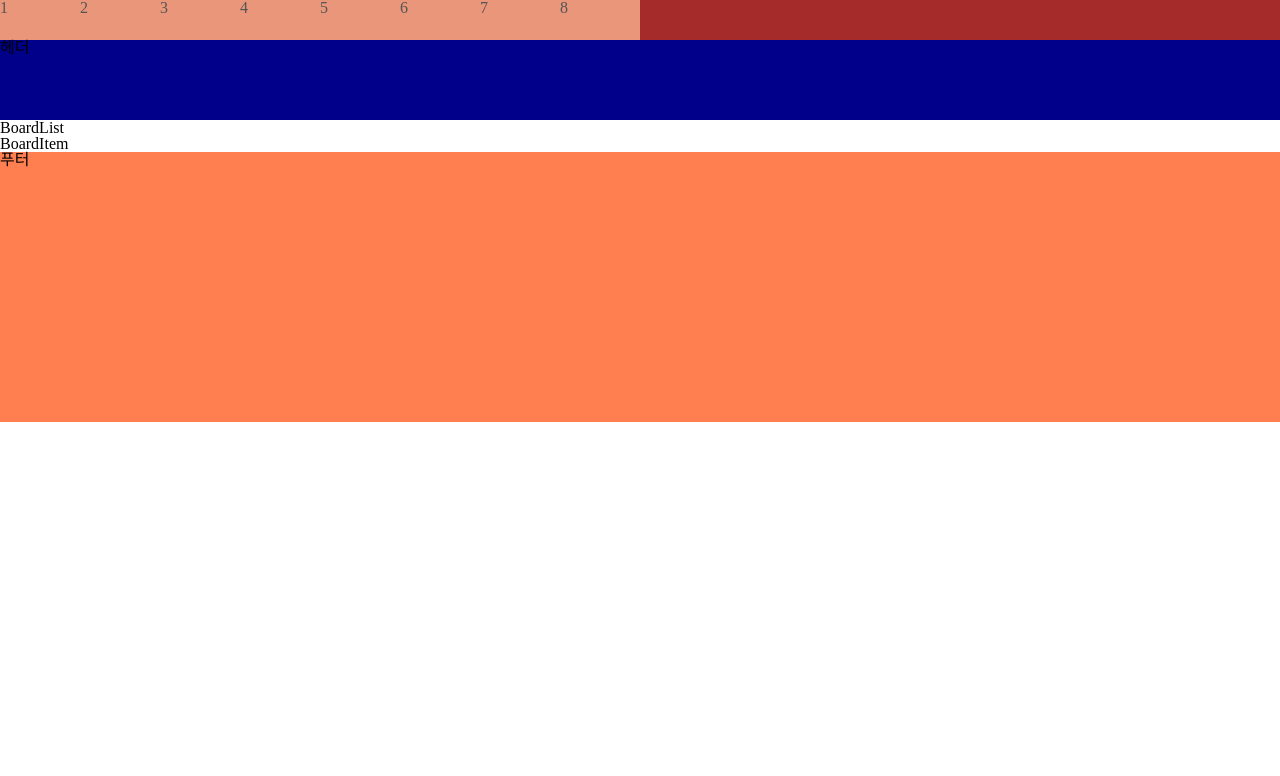
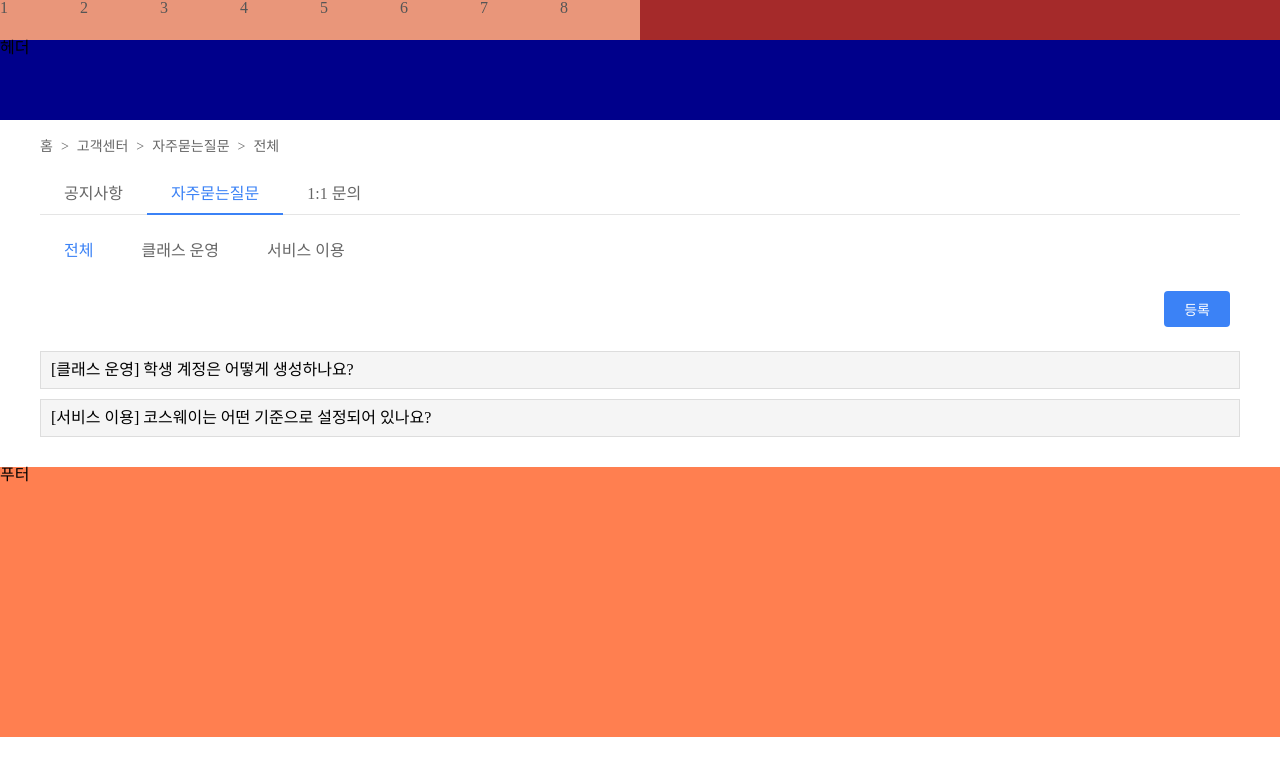
Before and after one commit to TLS-The-Last-Stop/edututor, a React (Vite) app in the folder Frontend/edututor/: page /cmmn in a window 1280 px wide. Shown: the top 776 px of the page. Built offline with nearby package versions, Linux system fonts and the light colour scheme.

Commit message:
feat : 게시판 프론트 구현

```diff
--- /dev/null
+++ b/Frontend/edututor/src/assets/css/BoardPage.css
@@ -0,0 +1,103 @@
+/* 메뉴와 카테고리를 감싸는 컨테이너 */
+
+.menu-category-container {
+    display: flex;
+    justify-content: space-between;
+    align-items: center;
+    margin-bottom: 24px;
+}
+
+/* 카테고리 메뉴 스타일 수정 */
+.category-menu {
+    display: flex;
+    margin-bottom: 0; /* 기존 margin-bottom 제거 */
+}
+
+/* 글 등록 버튼 스타일 */
+.post-button {
+    padding: 8px 20px;
+    background-color: #3b82f6;
+    color: white;
+    border: none;
+    border-radius: 4px;
+    cursor: pointer;
+    font-size: 14px;
+    font-weight: 500;
+    margin-left: auto;
+    transition: background-color 0.2s;
+}
+
+.post-button:hover {
+    background-color: #2563eb;
+}
+
+.board-container {
+    max-width: 1200px;
+    margin: 0 auto;
+    padding: 20px;
+}
+
+/* 네비게이션 경로 스타일 */
+.navigation-path {
+    display: flex;
+    align-items: center;
+    font-size: 14px;
+    color: #666;
+    margin-bottom: 20px;
+}
+
+.navigation-path .separator {
+    margin: 0 8px;
+}
+
+/* 메인 메뉴 스타일 */
+.main-menu {
+    display: flex;
+    border-bottom: 1px solid #e5e5e5;
+    margin-bottom: 20px;
+}
+
+.menu-item {
+    padding: 12px 24px;
+    cursor: pointer;
+    position: relative;
+    color: #666;
+}
+
+.menu-item.selected {
+    color: #3b82f6;
+    font-weight: 500;
+}
+
+.menu-item.selected::after {
+    content: '';
+    position: absolute;
+    bottom: -1px;
+    left: 0;
+    width: 100%;
+    height: 2px;
+    background-color: #3b82f6;
+}
+
+/* 카테고리 메뉴 스타일 */
+.category-menu {
+    display: flex;
+    margin-bottom: 24px;
+}
+
+.category-item {
+    padding: 8px 24px;
+    cursor: pointer;
+    color: #666;
+}
+
+.category-item.selected {
+    color: #3b82f6;
+    font-weight: 500;
+}
+
+/* 호버 효과 */
+.menu-item:hover:not(.selected),
+.category-item:hover:not(.selected) {
+    color: #4b5563;
+}
--- a/Frontend/edututor/src/components/board/BoardItem.jsx
+++ b/Frontend/edututor/src/components/board/BoardItem.jsx
@@ -1,5 +1,23 @@
-const BoardItem = () => {
-  return <div>BoardItem</div>;
+const BoardItem = ({ faq, isOpen, onFaqClick }) => {
+  return (
+    <div style={{ marginBottom: '10px', border: '1px solid #ddd' }}>
+      <div
+        onClick={onFaqClick}
+        style={{
+          padding: '10px',
+          cursor: 'pointer',
+          backgroundColor: '#f5f5f5'
+        }}
+      >
+        {faq.title}
+      </div>
+      {isOpen && (
+        <div style={{ padding: '10px' }}>
+          {faq.content}
+        </div>
+      )}
+    </div>
+  );
 };
 
 export default BoardItem;
--- a/Frontend/edututor/src/components/board/BoardList.jsx
+++ b/Frontend/edututor/src/components/board/BoardList.jsx
@@ -1,10 +1,60 @@
 import BoardItem from './BoardItem';
 
-const BoardList = (/*props*/) => {
+const BoardList = ({
+                     categories,
+                     faqList,
+                     selectedCategory,
+                     openFaqId,
+                     onCategoryClick,
+                     onFaqClick,
+                     showCategories
+                   }) => {
   return (
-    <div>
-      BoardList
-      <BoardItem />
+    <div className={`${showCategories ? 'flex gap-6' : ''}`}>
+      {/* FAQ일 때만 카테고리 메뉴 표시 */}
+      {showCategories && (
+        <div className="w-48">
+          {categories.map((category) => (
+            <div
+              key={category}
+              onClick={() => onCategoryClick(category)}
+              className={`p-3 cursor-pointer rounded-md mb-2 ${
+                selectedCategory === category
+                  ? 'bg-gray-100 font-medium'
+                  : 'hover:bg-gray-50'
+              }`}
+            >
+              {category}
+            </div>
+          ))}
+        </div>
+      )}
+
+      {/* 컨텐츠 목록 */}
+      <div className="flex-1">
+        {showCategories
+          ? // FAQ일 때는 카테고리 필터링 적용
+          faqList
+            .filter(faq => selectedCategory === '전체' || faq.category === selectedCategory)
+            .map(faq => (
+              <BoardItem
+                key={faq.id}
+                faq={faq}
+                isOpen={openFaqId === faq.id}
+                onFaqClick={() => onFaqClick(faq.id)}
+              />
+            ))
+          : // 다른 메뉴는 전체 목록 표시
+          faqList.map(faq => (
+            <BoardItem
+              key={faq.id}
+              faq={faq}
+              isOpen={openFaqId === faq.id}
+              onFaqClick={() => onFaqClick(faq.id)}
+            />
+          ))
+        }
+      </div>
     </div>
   );
 };
--- a/Frontend/edututor/src/pages/board/Board.jsx
+++ b/Frontend/edututor/src/pages/board/Board.jsx
@@ -1,10 +1,136 @@
+import { useState } from 'react';
 import BoardList from '../../components/board/BoardList';
+import '../../assets/css/BoardPage.css';
 
 const Board = () => {
-  //const [] = useState;
+  const [selectedMainMenu, setSelectedMainMenu] = useState('자주묻는질문');
+  const [selectedCategory, setSelectedCategory] = useState('전체');
+  const [openFaqId, setOpenFaqId] = useState(null);
+
+  const mainMenus = ['공지사항', '자주묻는질문', '1:1 문의'];
+  const faqCategories = ['전체', '클래스 운영', '서비스 이용'];
+
+  const contentList = {
+    '공지사항': [
+      {
+        id: 1,
+        title: '[공지] 서비스 이용 안내',
+        content: '서비스 이용 안내 내용...'
+      },
+      {
+        id: 2,
+        title: '[업데이트] 새로운 기능 안내',
+        content: '업데이트 내용...'
+      }
+    ],
+    '자주묻는질문': [
+      {
+        id: 1,
+        category: '클래스 운영',
+        title: '[클래스 운영] 학생 계정은 어떻게 생성하나요?',
+        content: '학생 계정 생성 방법에 대한 답변...'
+      },
+      {
+        id: 2,
+        category: '서비스 이용',
+        title: '[서비스 이용] 코스웨이는 어떤 기준으로 설정되어 있나요?',
+        content: '지니어튜터의 코스웨이는 크게 2가지 기준으로 나뉩니다.'
+      }
+    ],
+    '1:1 문의': [
+      {
+        id: 1,
+        title: '[문의] 비밀번호를 잊어버렸어요',
+        content: '비밀번호 재설정 방법 안내...'
+      },
+      {
+        id: 2,
+        title: '[문의] 결제 관련 문의드립니다',
+        content: '결제 관련 답변...'
+      }
+    ]
+  };
+
+  // FAQ 목록 필터링
+  const getFilteredFaqList = () => {
+    const currentList = contentList[selectedMainMenu];
+    if (selectedMainMenu !== '자주묻는질문' || selectedCategory === '전체') {
+      return currentList;
+    }
+    return currentList.filter(item => item.category === selectedCategory);
+  };
+
+  const handleMainMenuClick = (menu) => {
+    setSelectedMainMenu(menu);
+    setSelectedCategory('전체');
+    setOpenFaqId(null);
+  };
+
+  const handleCategoryClick = (category) => {
+    setSelectedCategory(category);
+    setOpenFaqId(null);
+  };
+
+  const handleFaqClick = (faqId) => {
+    setOpenFaqId(openFaqId === faqId ? null : faqId);
+  };
+
   return (
-    <div>
-      <BoardList />
+    <div className="board-container">
+      {/* 네비게이션 */}
+      <div className="navigation-path">
+        <span>홈</span>
+        <span className="separator">&gt;</span>
+        <span>고객센터</span>
+        <span className="separator">&gt;</span>
+        <span>{selectedMainMenu}</span>
+        {selectedMainMenu === '자주묻는질문' && (
+          <>
+            <span className="separator">&gt;</span>
+            <span>{selectedCategory}</span>
+          </>
+        )}
+      </div>
+
+      {/* 메인 메뉴 */}
+      <div className="main-menu">
+        {mainMenus.map((menu) => (
+          <div
+            key={menu}
+            onClick={() => handleMainMenuClick(menu)}
+            className={`menu-item ${selectedMainMenu === menu ? 'selected' : ''}`}
+          >
+            {menu}
+          </div>
+        ))}
+      </div>
+
+      {/* FAQ 카테고리 */}
+      {selectedMainMenu === '자주묻는질문' && (
+        <div className="category-menu">
+          {faqCategories.map((category) => (
+            <div
+              key={category}
+              onClick={() => handleCategoryClick(category)}
+              className={`category-item ${selectedCategory === category ? 'selected' : ''}`}
+            >
+              {category}
+            </div>
+          ))}
+        </div>
+      )}
+      {/* TODO 관리자일 경우에만 보이도록 */}
+      <div className="menu-category-container">
+        <button className="post-button">등록</button>
+      </div>
+
+      {/* 컨텐츠 목록 */}
+      <BoardList
+        faqList={getFilteredFaqList()}
+        openFaqId={openFaqId}
+        onFaqClick={handleFaqClick}
+        showCategories={false}
+      />
     </div>
   );
 };
```
